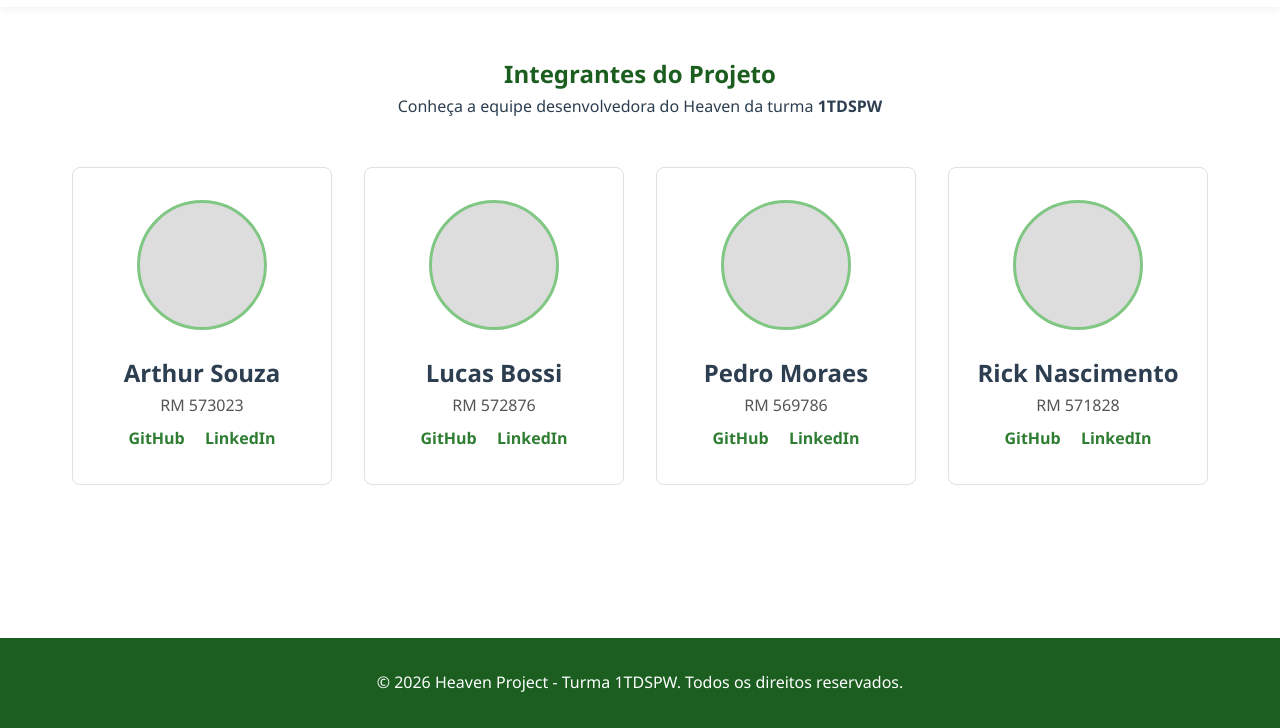
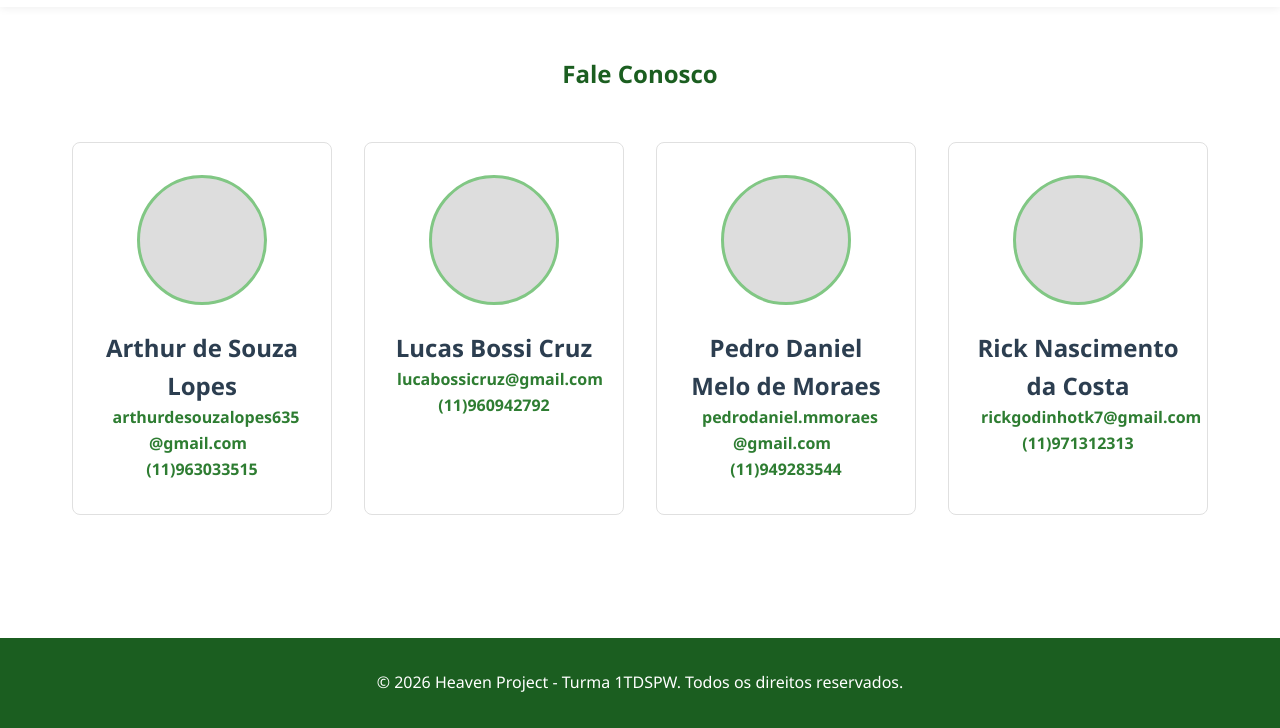
Before and after one commit to bsscrz/Heaven, a plain HTML site: page paginas/contato.html in a window 1280 px wide. Shown: the part 72-800 px from the top of the page. Drawn offline with Linux system fonts and the light colour scheme.

Commit message:
feat: Alterações feitas dentro do Contato e Integrantes.html, emails e numeros adicionados

```diff
--- a/paginas/contato.html
+++ b/paginas/contato.html
@@ -4,7 +4,7 @@
 <head>
     <meta charset="UTF-8">
     <meta name="viewport" content="width=device-width, initial-scale=1.0">
-    <title>Heaven - Equipe</title>
+    <title>Heaven - Contato</title>
 
     <link rel="stylesheet" href="../css/style.css">
 
@@ -39,6 +39,7 @@
             border-radius: 50%;
             background-color: #ddd;
             /* Placeholder caso estejam sem foto no momento */
+
             margin: 0 auto 1.5rem;
             object-fit: cover;
             border: 3px solid var(--secondary-color);
@@ -74,9 +75,9 @@
                 <li><a href="solucao-dashboard.html">Dashboard</a></li>
                 <li><a href="solucao-validar.html">Validar Ações</a></li>
                 <li><a href="sobre.html">Sobre</a></li>
-                <li><a href="integrantes.html" class="active">Equipe</a></li>
+                <li><a href="integrantes.html">Equipe</a></li>
                 <li><a href="faq.html">FAQ</a></li>
-                <li><a href="contato.html">Contato</a></li>
+                <li><a href="contato.html" class="active">Contato</a></li>
             </ul>
         </nav>
     </header>
@@ -84,11 +85,7 @@
     <main>
 
         <section style="text-align: center; padding: 3rem 2rem 0;">
-            <h1 style="color: var(--dark-color);">Integrantes do Projeto</h1>
-            <p>
-                Conheça a equipe desenvolvedora do Heaven da turma
-                <b>1TDSPW</b>
-            </p>
+            <h1 style="color: var(--dark-color);">Fale Conosco</h1>
         </section>
 
         <div class="grid-equipe">
@@ -96,60 +93,48 @@
             <article class="card-integrante">
                 <div class="foto-perfil"></div>
 
-                <h2>Arthur Souza</h2>
+                <h2>Arthur de Souza Lopes</h2>
+                    <p>
 
-                <p style="color: #555; margin-bottom: 0.5rem;">
-                    RM 573023
-                </p>
-
+                    </p>
                 <div class="links-sociais">
-                    <a href="https://github.com/arthurlopes20007" target="_blank">GitHub</a>
-                    <a href="#">LinkedIn</a>
+                <a> arthurdesouzalopes635
+                    @gmail.com</a>
+                    <a>(11)963033515 </a>
                 </div>
             </article>
 
             <article class="card-integrante">
                 <div class="foto-perfil"></div>
 
-                <h2>Lucas Bossi</h2>
-
-                <p style="color: #555; margin-bottom: 0.5rem;">
-                    RM 572876
-                </p>
+                <h2>Lucas Bossi Cruz</h2>
 
                 <div class="links-sociais">
-                    <a href="#" target="_blank">GitHub</a>
-                    <a href="#">LinkedIn</a>
+                    <a>lucabossicruz@gmail.com</a>
+                    <a>(11)960942792 </a>
                 </div>
             </article>
 
             <article class="card-integrante">
                 <div class="foto-perfil"></div>
 
-                <h2>Pedro Moraes</h2>
-
-                <p style="color: #555; margin-bottom: 0.5rem;">
-                    RM 569786
-                </p>
+                <h2>Pedro Daniel Melo de Moraes</h2>
 
                 <div class="links-sociais">
-                    <a href="#" target="_blank">GitHub</a>
-                    <a href="#">LinkedIn</a>
+                    <a>pedrodaniel.mmoraes
+                        @gmail.com</a>
+                        <a>(11)949283544</a>
                 </div>
             </article>
 
             <article class="card-integrante">
                 <div class="foto-perfil"></div>
 
-                <h2>Rick Nascimento</h2>
-
-                <p style="color: #555; margin-bottom: 0.5rem;">
-                    RM 571828
-                </p>
+                <h2>Rick Nascimento da Costa</h2>
 
                 <div class="links-sociais">
-                    <a href="#" target="_blank">GitHub</a>
-                    <a href="#">LinkedIn</a>
+                    <a>rickgodinhotk7@gmail.com</a>
+                    <a>(11)971312313</a>
                 </div>
             </article>
 
```
Also changed, not shown: paginas/integrantes.html (+4 -4 lines).
